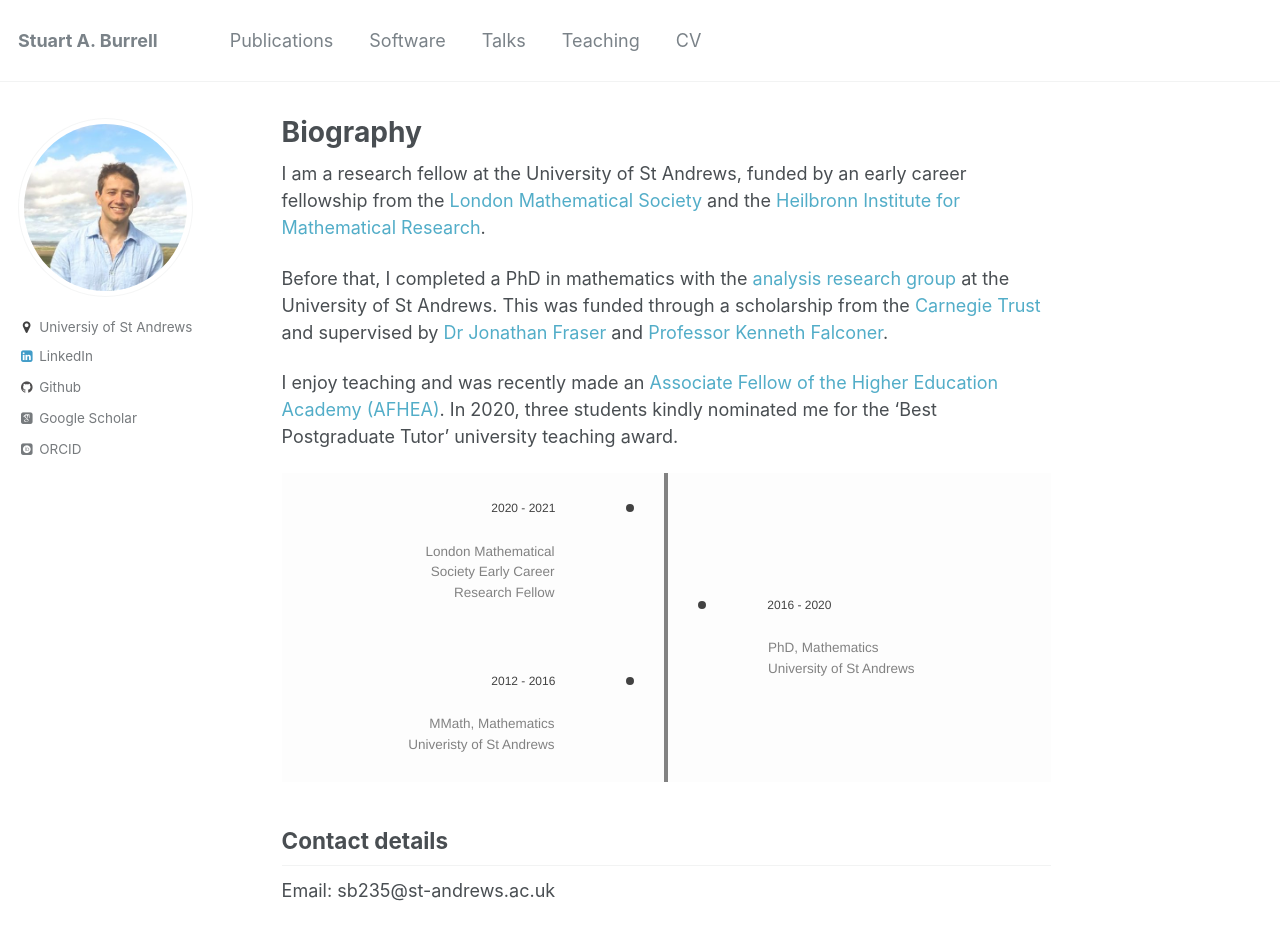
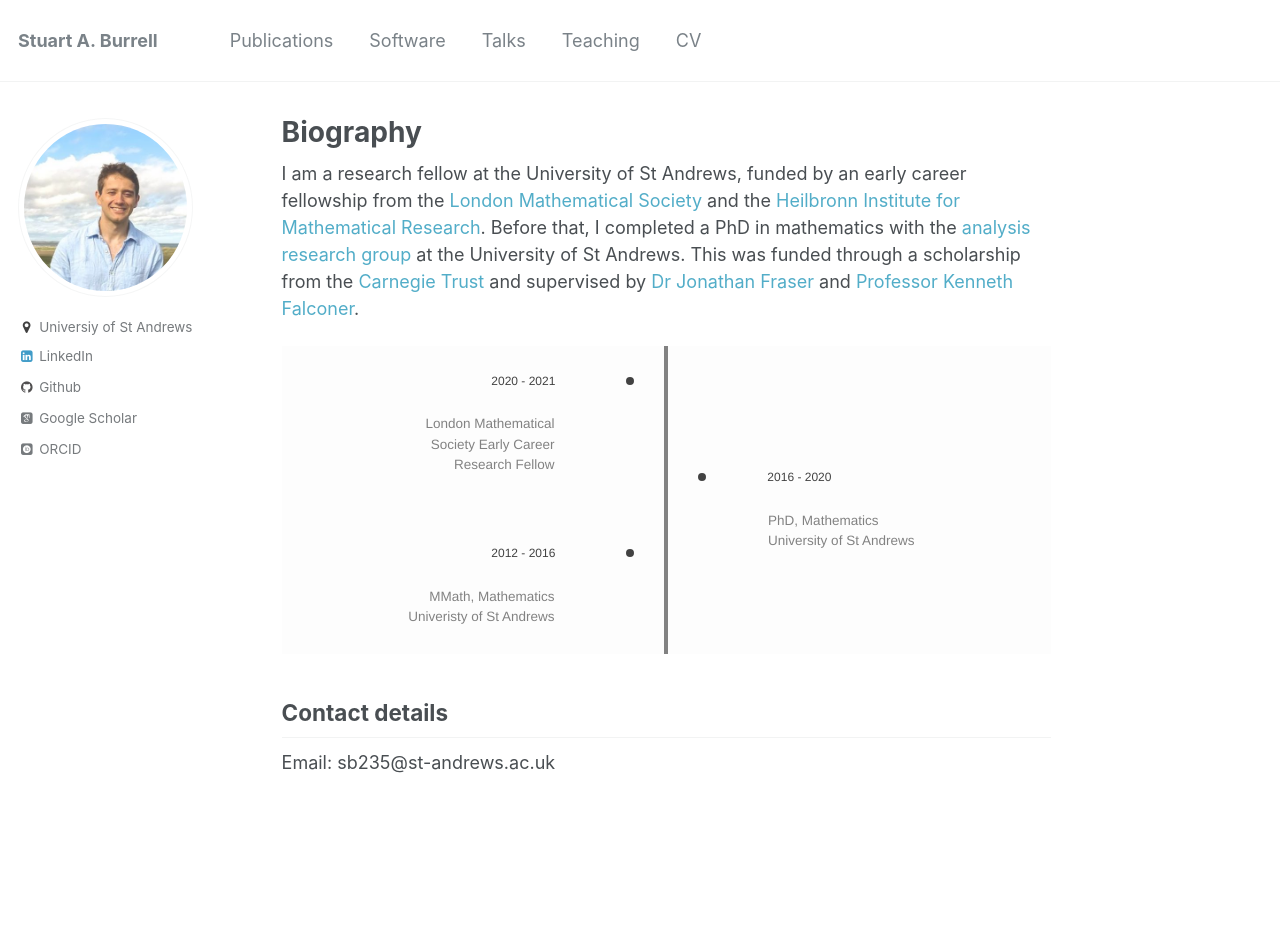
Before and after one commit to stuartburrell/stuartburrell.github.io, a Jekyll site: the page built from _pages/about.md, in a window 1280 px wide and 955 px high. Shown: the top 940 px of the window. Built offline with Jekyll 4.4.1, drawn with Linux system fonts in a browser that asks for light colours; some web fonts are replaced.

```diff
--- a/_pages/about.md
+++ b/_pages/about.md
@@ -9,12 +9,7 @@
   -
 ---
 
-I am a research fellow at the University of St Andrews, funded by an early career fellowship from the [London Mathematical Society](https://www.lms.ac.uk/) and the [Heilbronn Institute for Mathematical Research](https://heilbronn.ac.uk/).
-
-Before that, I completed a PhD in mathematics with the [analysis research group](http://www.mcs.st-andrews.ac.uk/pg/pure/Analysis/) at the University of St Andrews. This was funded through a scholarship from the [Carnegie Trust](https://www.carnegie-trust.org/) and supervised by [Dr Jonathan Fraser](http://www.mcs.st-andrews.ac.uk/~jmf32/) and
-[Professor Kenneth Falconer](http://www.mcs.st-and.ac.uk/~kenneth/).
-
-I enjoy teaching and was recently made an [Associate Fellow of the Higher Education Academy (AFHEA)](https://stuartburrell.github.io/files/cert-afhea.pdf). In 2020, three students kindly nominated me for the 'Best Postgraduate Tutor' university teaching award.
+I am a research fellow at the University of St Andrews, funded by an early career fellowship from the [London Mathematical Society](https://www.lms.ac.uk/) and the [Heilbronn Institute for Mathematical Research](https://heilbronn.ac.uk/). Before that, I completed a PhD in mathematics with the [analysis research group](http://www.mcs.st-andrews.ac.uk/pg/pure/Analysis/) at the University of St Andrews. This was funded through a scholarship from the [Carnegie Trust](https://www.carnegie-trust.org/) and supervised by [Dr Jonathan Fraser](http://www.mcs.st-andrews.ac.uk/~jmf32/) and [Professor Kenneth Falconer](http://www.mcs.st-and.ac.uk/~kenneth/).
 
 |2020 - 2021|London Mathematical<br/>Society Early Career<br/>Research Fellow|
 |2016 - 2020|PhD, Mathematics<br/>University of St Andrews|
```
